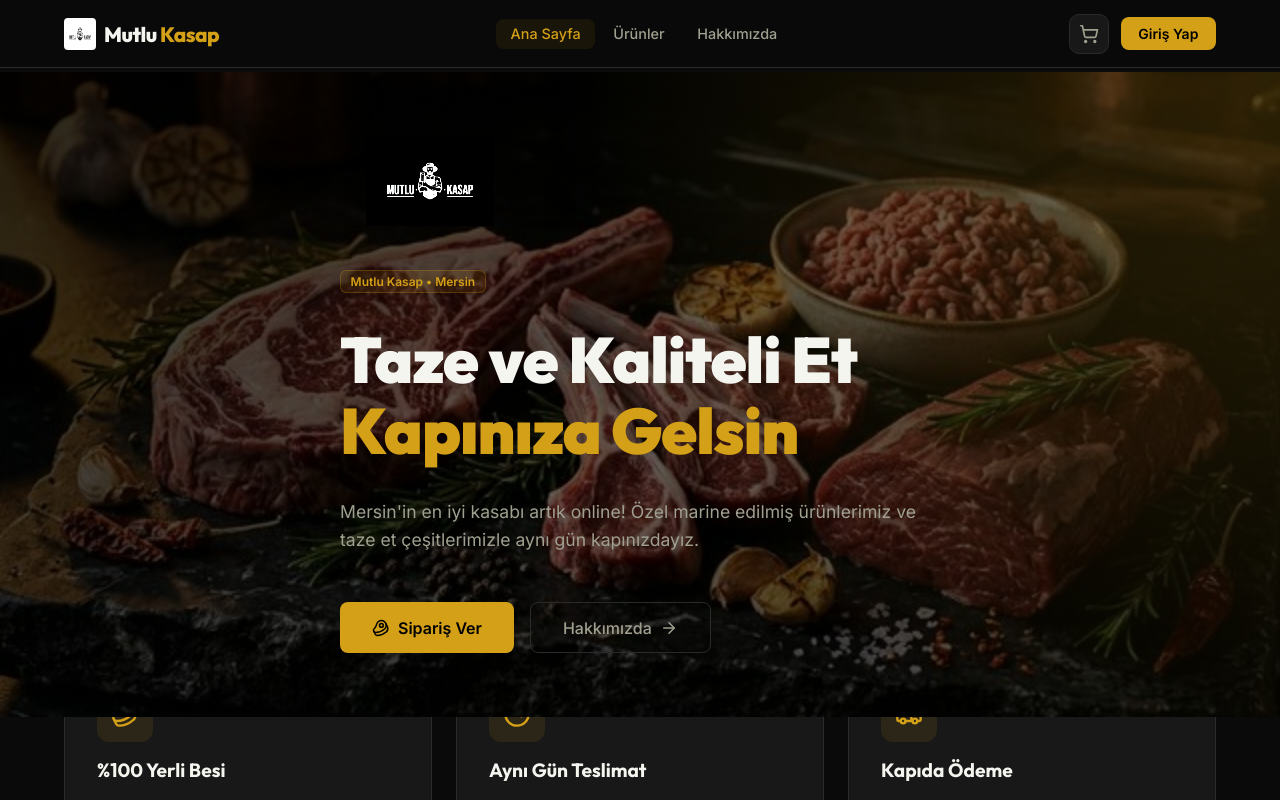
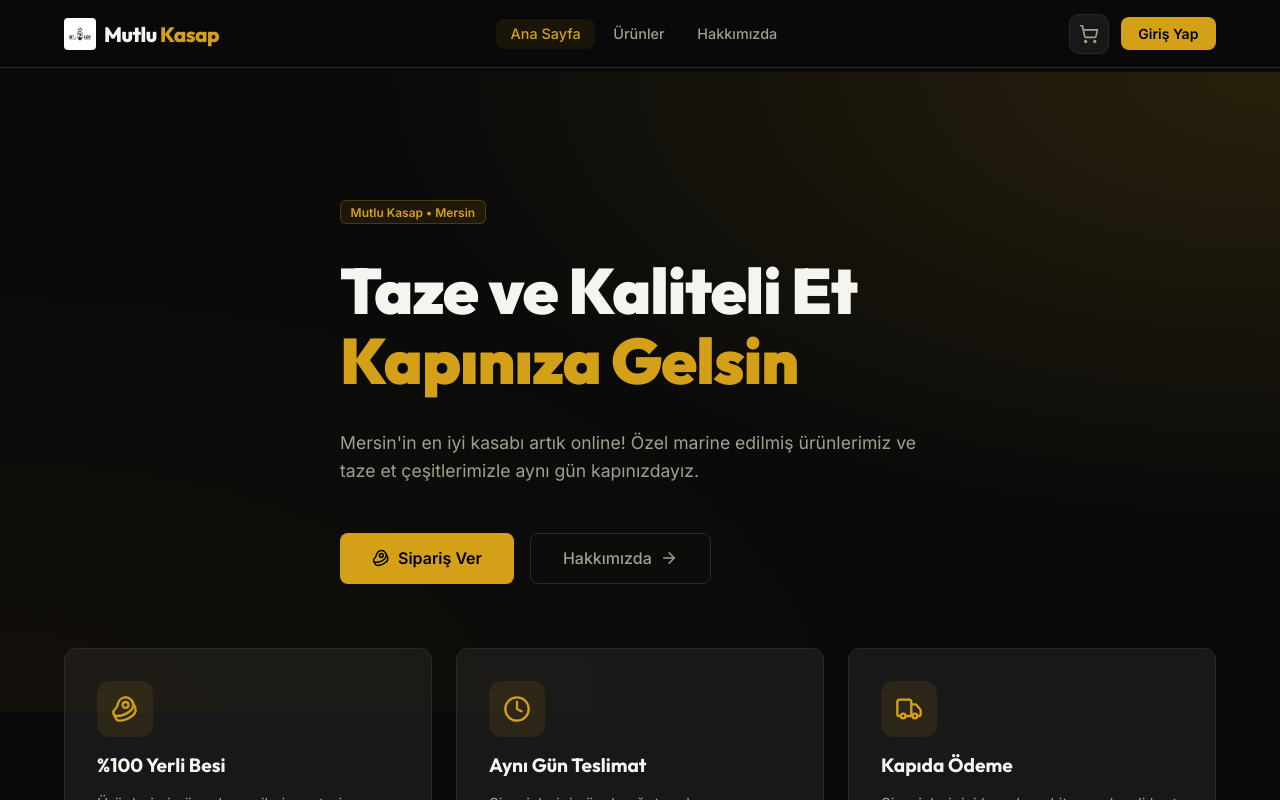
Before and after one commit to mergenyuzgec/kasapweb, a Next.js app: page / in a window 1280 px wide. Shown: the top 800 px of the page. Built offline with nearby package versions, Linux system fonts and the light colour scheme; no server answers; the database is empty.

Commit message:
fix: hero arkaplan duzeltildi - logo ve resim kaldirildi, gradient eklendi

```diff
--- a/src/app/(main)/page.tsx
+++ b/src/app/(main)/page.tsx
@@ -1,5 +1,4 @@
 import Link from 'next/link';
-import Image from 'next/image';
 import { ArrowRight, Beef, Truck, Clock, Flame } from 'lucide-react';
 import ProductCard from '@/components/ProductCard';
 import { createClient } from '@/lib/supabase';
@@ -29,44 +28,10 @@ export default async function HomePage() {
           position: 'relative',
           overflow: 'hidden',
           padding: '4rem 0',
+          background: 'radial-gradient(ellipse at top right, rgba(212, 160, 23, 0.15), transparent 50%), radial-gradient(ellipse at bottom left, rgba(120, 80, 10, 0.08), transparent 50%)',
         }}
       >
-        {/* Background Image */}
-        <Image
-          src="/hero-bg.png"
-          alt="Mutlu Kasap"
-          fill
-          priority
-          style={{ objectFit: 'cover', objectPosition: 'center' }}
-          quality={90}
-        />
-        {/* Dark Overlay */}
-        <div style={{
-          position: 'absolute',
-          inset: 0,
-          background: 'linear-gradient(135deg, rgba(0,0,0,0.85) 0%, rgba(0,0,0,0.6) 50%, rgba(0,0,0,0.75) 100%)',
-          zIndex: 1,
-        }} />
-        {/* Gold accent glow */}
-        <div style={{
-          position: 'absolute',
-          inset: 0,
-          background: 'radial-gradient(circle at top right, rgba(212, 160, 23, 0.2), transparent 50%)',
-          zIndex: 2,
-        }} />
-
-        <div className="container" style={{ display: 'flex', flexDirection: 'column', gap: '2rem', maxWidth: '800px', position: 'relative', zIndex: 3 }}>
-          {/* Logo */}
-          <div style={{ marginBottom: '0.5rem' }}>
-            <Image
-              src="/logo.png"
-              alt="Mutlu Kasap Logo"
-              width={180}
-              height={90}
-              style={{ objectFit: 'contain', filter: 'invert(1) brightness(2)' }}
-              priority
-            />
-          </div>
+        <div className="container" style={{ display: 'flex', flexDirection: 'column', gap: '2rem', maxWidth: '800px', position: 'relative', zIndex: 1 }}>
 
           <div style={{ display: 'inline-block' }}>
             <span className="tag">Mutlu Kasap • Mersin</span>
```
